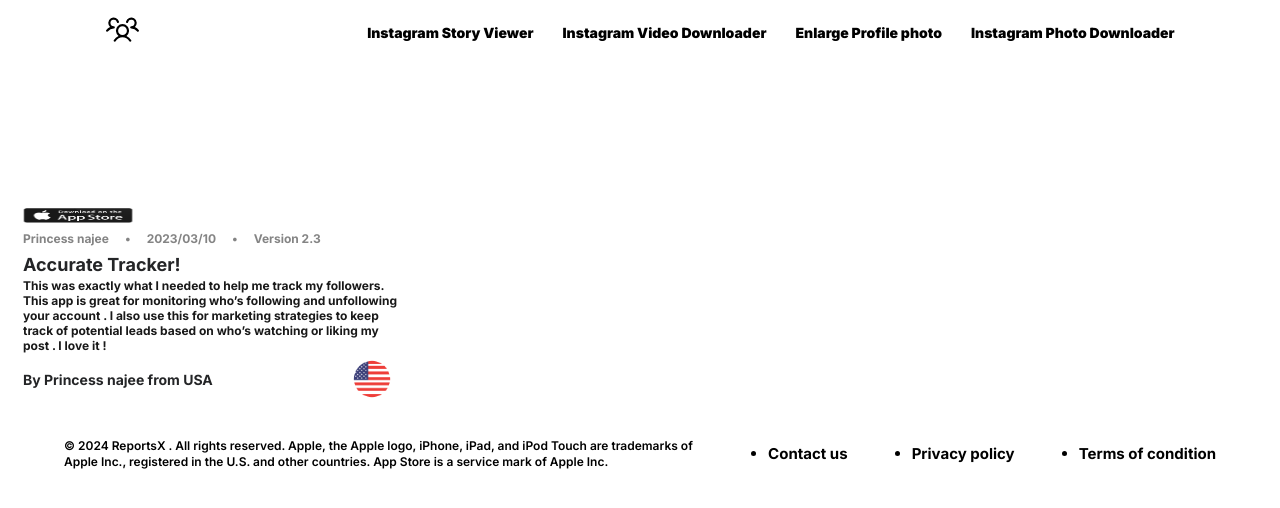
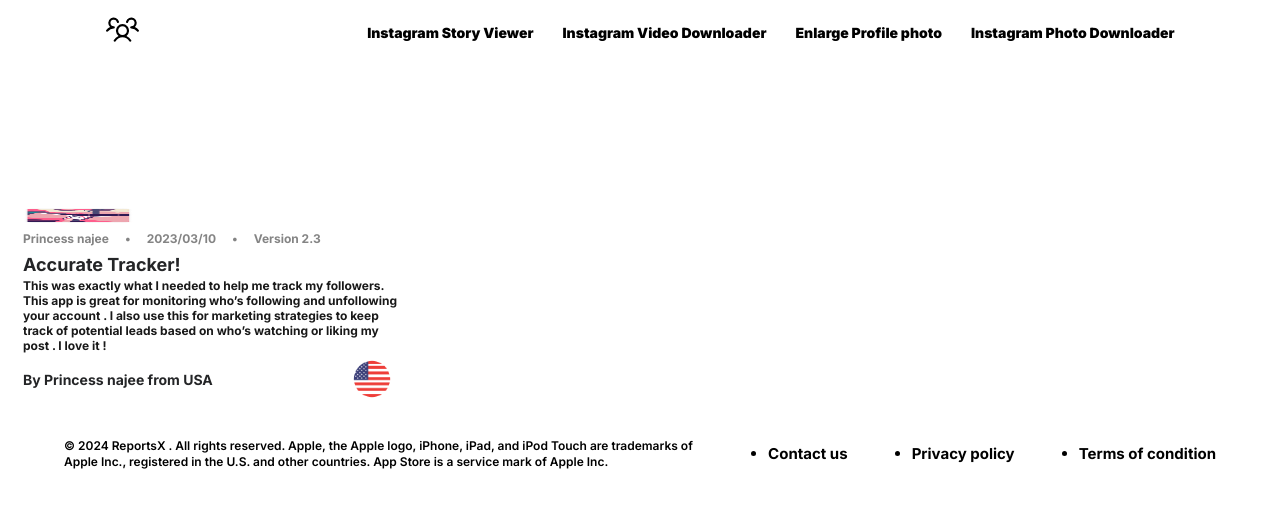
Before and after one commit to mohamed-sayed-elmahdy/ReportX-Website-MarqueeEeffect-Next.jsApp, a Next.js app: page /components/ReviewCard in a window 1280 px wide. Shown: the top 508 px of the page. Built offline with nearby package versions, Linux system fonts and the light colour scheme.

Commit message:
first commit

```diff
--- a/src/app/components/ReviewCard/page.js
+++ b/src/app/components/ReviewCard/page.js
@@ -6,7 +6,7 @@
   return (
     <div className={styles.cardContainer}>
       <Image
-        src="/apple.png"
+        src="/pic.png"
         alt="stars"
         width={110}
         height={15}
```
